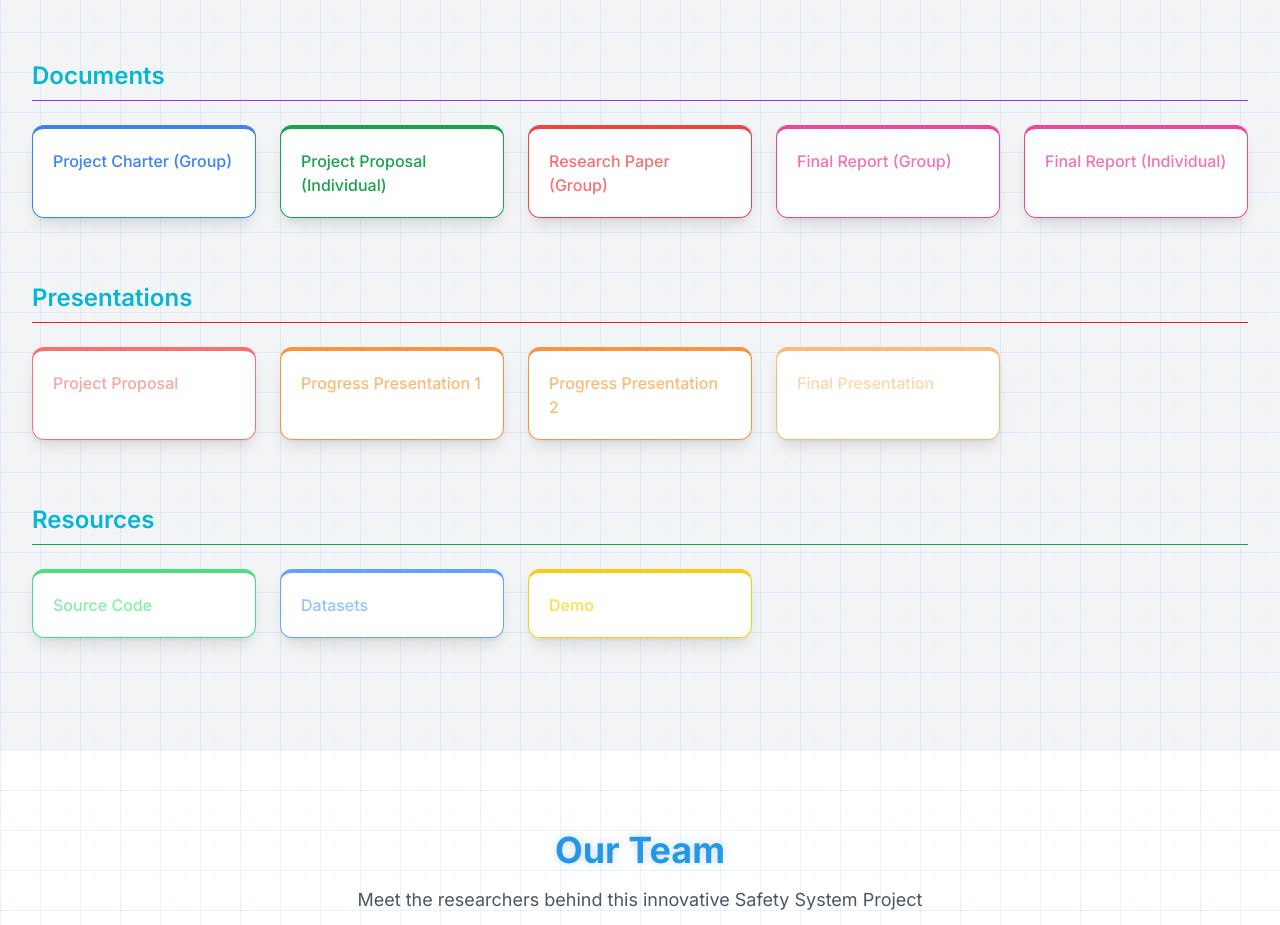
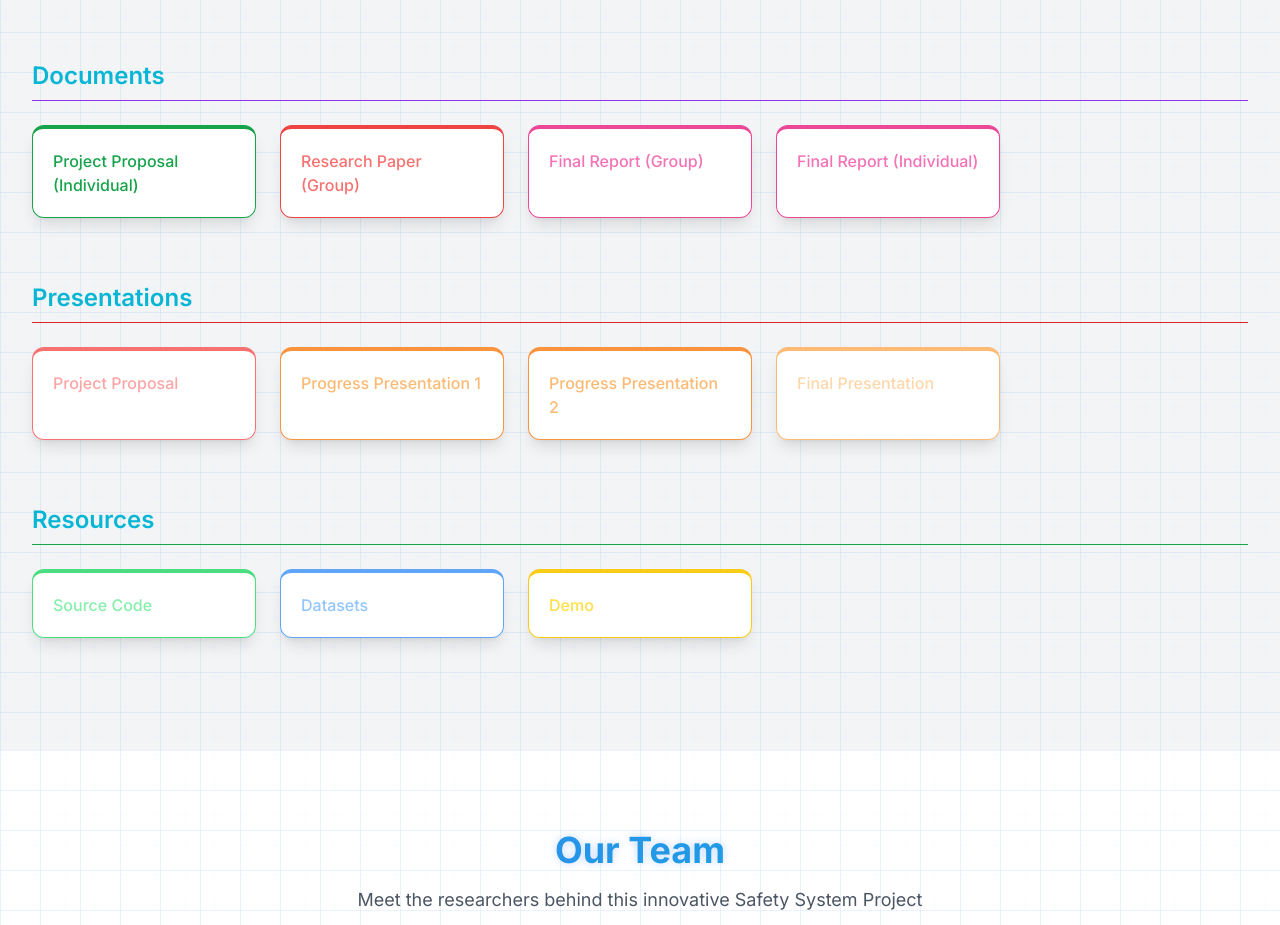
Before and after one commit to ashenDiz/InSafe-web, a plain HTML site: page index.html in a window 1280 px wide. Shown: the part 6600-7525 px from the top of the page. Drawn offline with nearby package versions, Linux system fonts and the light colour scheme.

Commit message:
Update Styles

```diff
--- a/index.html
+++ b/index.html
@@ -1094,9 +1094,9 @@
                 <!-- <a href="#" target="_blank" rel="noopener noreferrer" class="glassmorphism-card p-5 rounded-xl shadow-lg border-t-4 methodology-accent-purple transition card-hover">
                     <span class="block font-medium methodology-text-purple">Topic Assessment (Group)</span>
                 </a> -->
-                <a href="#" target="_blank" rel="noopener noreferrer" class="glassmorphism-card p-5 rounded-xl shadow-lg border-t-4 methodology-accent-blue transition card-hover">
+                <!-- <a href="#" target="_blank" rel="noopener noreferrer" class="glassmorphism-card p-5 rounded-xl shadow-lg border-t-4 methodology-accent-blue transition card-hover">
                     <span class="block font-medium methodology-text-blue">Project Charter (Group)</span>
-                </a>
+                </a> -->
                 <a href="https://drive.google.com/drive/folders/1_RM6CFxDaY08CCecwvdYygLqaVMshNcT?usp=sharing" target="_blank" rel="noopener noreferrer" class="glassmorphism-card p-5 rounded-xl shadow-lg border-t-4 methodology-accent-green transition card-hover">
                     <span class="block font-medium methodology-text-green">Project Proposal (Individual)</span>
                 </a>
```
